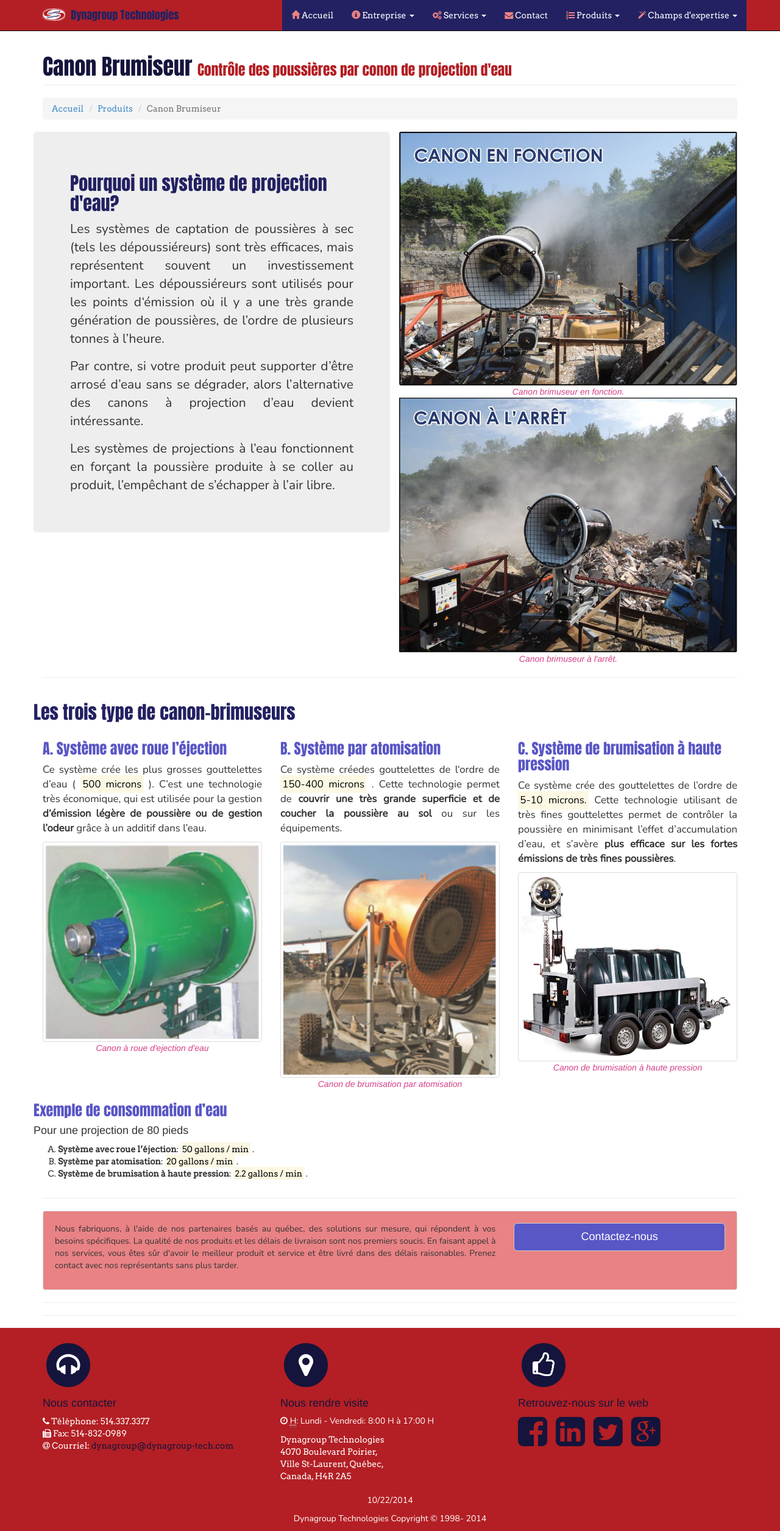
After one commit to amaynut/Dyna-modern-business, a PHP site: page /canon-brumisation.php in a window 1280 px wide. The commit adds this page. Shown: the whole page at 61% size. Run offline with PHP 8.4, Linux system fonts and the light colour scheme.

Commit message:
- Rubrique Produits:        - Page canon-brumisation

```diff
--- a/a_propos.php
+++ b/a_propos.php
@@ -57,7 +57,7 @@ include_once("./partials/menu.inc");
 <!-- Intro Content -->
 <div class="row">
     <div class="col-md-6">
-        <img class="img-responsive" src="http://lorempixel.com/750/450/business" alt="">
+        <img class="img-responsive" src="images/Dyna_GoogleStreetView.png" alt="">
     </div>
     <div class="col-md-6">
         <h2>A propos de Dynagroup Technologies</h2>
--- /dev/null
+++ b/canon-brumisation.php
@@ -0,0 +1,200 @@
+<!DOCTYPE html>
+<html lang="en">
+
+<head>
+
+    <meta charset="utf-8">
+    <meta http-equiv="X-UA-Compatible" content="IE=edge">
+    <meta name="viewport" content="width=device-width, initial-scale=1">
+    <meta name="description" content="">
+    <meta name="author" content="">
+
+    <title>Modern Business - Start Bootstrap Template</title>
+
+    <!-- Bootstrap Core CSS -->
+    <link href="css/bootstrap.min.css" rel="stylesheet">
+
+    <!-- Custom CSS -->
+    <link href="css/dyna-style.css" rel="stylesheet">
+
+    <!-- Custom Fonts -->
+    <link href="font-awesome-4.2.0/css/font-awesome.min.css" rel="stylesheet" type="text/css">
+
+    <!-- HTML5 Shim and Respond.js IE8 support of HTML5 elements and media queries -->
+    <!-- WARNING: Respond.js doesn't work if you view the page via file:// -->
+    <!--[if lt IE 9]>
+    <script src="https://oss.maxcdn.com/libs/html5shiv/3.7.0/html5shiv.js"></script>
+    <script src="https://oss.maxcdn.com/libs/respond.js/1.4.2/respond.min.js"></script>
+    <![endif]-->
+
+</head>
+
+<body id="page-brumisation">
+<?php
+//Navigation
+include_once("./partials/menu.inc");
+?>
+
+<!-- Page Content -->
+<div class="container">
+
+    <!-- Page Heading/Breadcrumbs -->
+    <div class="row">
+        <div class="col-lg-12">
+            <h1 class="page-header">Canon Brumiseur
+                <small> Contrôle des poussières par conon de projection d'eau</small>
+            </h1>
+            <ol class="breadcrumb">
+                <li><a href="index.php">Accueil</a>
+                </li>
+                <li><a href="#">Produits</a>
+                </li>
+                <li class="active">Canon Brumiseur</li>
+            </ol>
+        </div>
+    </div>
+    <!-- /.row -->
+
+    <!-- Intro Content Canon à roue d'ejection d'eau-->
+    <div class="row">
+        <div class="col-md-6 jumbotron">
+            <h2>Pourquoi un système de projection d'eau?</h2>
+
+            <p> Les systèmes de captation de poussières à sec (tels les dépoussiéreurs) sont très efficaces, mais
+                représentent souvent un investissement important. Les dépoussiéreurs sont utilisés pour les points
+                d‘émission où il y a une très grande génération de poussières, de l’ordre de plusieurs tonnes à l’heure.
+            </p>
+
+            <p>Par contre, si votre produit peut supporter d’être arrosé d’eau sans se dégrader, alors l’alternative des
+                canons à projection d’eau devient intéressante.</p>
+
+            <p>Les systèmes de projections à l’eau fonctionnent en forçant la poussière produite à se coller au produit,
+                l’empêchant de s’échapper à l’air libre.</p>
+        </div>
+        <div class="col-md-6">
+            <figure>
+                <img class="img-responsive" src="images/products/canon-brumiseur-en-fonction.jpg" alt="">
+                <figcaption>Canon brimuseur en fonction.</figcaption>
+            </figure>
+            <figure>
+                <img class="img-responsive" src="images/products/canon-brumiseur-arret.jpg" alt="">
+                <figcaption>Canon brimuseur à l'arrêt.</figcaption>
+            </figure>
+        </div>
+    </div>
+    <hr/>
+    <!-- /.row -->
+
+    <!-- Type de brimiseurs-->
+    <div class="row" id="type-brimuseurs">
+        <h2>Les trois type de canon-brimuseurs</h2>
+
+        <div class="col-md-4">
+            <h3>A. Système avec roue l’éjection</h3>
+
+            <p>Ce système crée les plus grosses gouttelettes d’eau (
+                <mark>500 microns</mark>
+                ). C’est
+                une technologie très économique, qui est utilisée pour la gestion <strong>d‘émission légère de
+                    poussière ou de
+                    gestion l’odeur</strong> grâce à un additif dans l’eau.
+            </p>
+            <figure>
+                <img class="img-responsive img-thumbnail" src="images/products/canon-a-roue-d-ejection.png"
+                     alt=""/>
+                <figcaption>
+                    Canon à roue d'ejection d'eau
+                </figcaption>
+            </figure>
+        </div>
+        <div class="col-md-4">
+            <h3>B. Système par atomisation</h3>
+
+            <p> Ce système créedes gouttelettes de l‘ordre de
+                <mark> 150-400 microns</mark>
+                . Cette
+                technologie permet de <strong>couvrir une très grande superficie et de coucher la poussière au
+                    sol</strong> ou sur les
+                équipements.
+            </p>
+            <figure>
+                <img class="img-responsive img-thumbnail" src="images/products/canon-a-atomisation.png"
+                     alt=""/>
+                <figcaption>Canon de brumisation par atomisation</figcaption>
+            </figure>
+
+        </div>
+        <div class="col-md-4">
+            <h3>C. Système de brumisation à haute pression</h3>
+
+            <p> Ce système crée des gouttelettes de l’ordre de
+                <mark>5-10 microns.</mark>
+                Cette technologie utilisant de très fines gouttelettes permet de contrôler la poussière en
+                minimisant l’effet d’accumulation d’eau, et s’avère <strong> plus efficace sur les fortes
+                    émissions de
+                    très fines poussières</strong>.
+            </p>
+            <figure>
+                <img class="img-responsive img-thumbnail"
+                     src="images/products/canon-a-brumiseur-haute-pression.jpg" alt=""/>
+                <figcaption>
+                    Canon de brumisation à haute pression
+                </figcaption>
+            </figure>
+        </div>
+    </div>
+    <div class="row">
+        <h3>Exemple de consommation d’eau </h3>
+        <h4>Pour une projection de 80 pieds</h4>
+        <ol>
+            <li><b>Système avec roue l’éjection</b>:
+                <mark>50 gallons / min</mark>
+                .
+            </li>
+            <li><b>Système par atomisation</b>:
+                <mark>20 gallons / min</mark>
+                .
+            </li>
+            <li><b>Système de brumisation à haute pression</b>:
+                <mark>2.2 gallons / min</mark>
+                .
+            </li
+        </ol>
+
+
+    </div>
+    <hr/>
+    <!-- /.row -->
+    <!-- Call to Action Section -->
+    <div class="well" id="call-to-action">
+        <div class="row">
+            <div class="col-md-8">
+                <p>Nous fabriquons, à l'aide de nos partenaires basés au québec, des solutions
+                    sur mesure, qui répondent à vos besoins spécifiques. La qualité de nos produits
+                    et les délais de livraison sont nos premiers soucis. En faisant appel à nos
+                    services, vous êtes sûr d'avoir le meilleur produit et service et être livré
+                    dans des délais raisonables. Prenez contact avec nos représentants sans plus tarder.</p>
+            </div>
+            <div class="col-md-4">
+                <a class="btn btn-lg btn-default btn-block" href="contact.php">Contactez-nous</a>
+            </div>
+        </div>
+    </div>
+    <hr>
+
+    <hr>
+</div>
+<!-- /.container -->
+<!-- footer-->
+<?php
+include_once("./partials/footer.inc");
+?>
+<!-- jQuery Version 1.11.0 -->
+<script src="js/jquery-1.11.0.js"></script>
+
+<!-- Bootstrap Core JavaScript -->
+<script src="js/bootstrap.min.js"></script>
+
+</body>
+
+</html>
--- a/css/dyna-style.css
+++ b/css/dyna-style.css
@@ -16,6 +16,17 @@
 }
 .container h1 {
   font-family: 'Anton', sans-serif;
+    color: #15143c;
+}
+
+.container h2 {
+    font-family: 'Anton', sans-serif;
+    color: #232162;
+}
+
+.container h3 {
+    font-family: 'Anton', sans-serif;
+    color: #5956c6;
 }
 .container p.text-big {
   font-size: 150%;
@@ -427,3 +438,16 @@ figcaption {
 .fa-li {
   color: #d64086;
 }
+
+/*Page canon brumiseurs*/
+div#type-brimuseurs p {
+    font-size: 120%;
+}
+
+div#type-brimuseurs img {
+    width: 100%;
+}
+
+body#page-brumisation ol {
+    list-style: upper-latin;
+}
--- a/cyclone.php
+++ b/cyclone.php
@@ -172,7 +172,6 @@ include_once("./partials/menu.inc");
 
         </div>
     </div>
-
     <!-- /.row -->
     <!-- Call to Action Section -->
     <div class="well" id="call-to-action">
--- a/fluidisation.php
+++ b/fluidisation.php
@@ -60,7 +60,7 @@ include_once("./partials/menu.inc");
     <div class="row">
         <div class="col-md-6">
             <figure>
-                <img class="img-responsive" src="images/products/systeme_fluidisation.jpg" alt="">
+                <img width="100%" class="img-responsive" src="images/products/systeme_fluidisation.png" alt="">
             </figure>
         </div>
         <div class="col-md-6 jumbotron">
--- a/partials/menu.inc
+++ b/partials/menu.inc
@@ -59,7 +59,7 @@
                             <a href="fluidisation.php">Fluidisation</a>
                         </li>
                         <li>
-                            <a href="canon-bruimisation.php">Canon bruimisation</a>
+                            <a href="canon-brumisation.php">Canon brumisation</a>
                         </li>
                         <li>
                             <a href="capture-a-la-source.php">Capture à la source</a>
--- a/sass/_typography.scss
+++ b/sass/_typography.scss
@@ -10,6 +10,15 @@
   }
   h1 {
     font-family: 'Anton', sans-serif;
+    color: $dyna_dark_blue;
+  }
+  h2 {
+    font-family: 'Anton', sans-serif;
+    color: $dyna_blue;
+  }
+  h3 {
+    font-family: 'Anton', sans-serif;
+    color: $dyna_light_blue;
   }
   p.text-big {
     font-size: 150%;
--- a/sass/dyna-style.scss
+++ b/sass/dyna-style.scss
@@ -139,3 +139,19 @@ figcaption {
 .fa-li {
   color: $dyna_blue + $dyna_red;
 }
+
+/*Page canon brumiseurs*/
+div#type-brimuseurs {
+  p {
+    font-size: 120%;
+  }
+  img {
+    width: 100%;
+  }
+}
+
+body#page-brumisation {
+  ol {
+    list-style: upper-latin;
+  }
+}
```
Also changed, not shown: .htaccess, images/products/canon-a-atomisation.png (added), images/products/canon-a-brumiseur-haute-pression.jpg (added), images/products/canon-a-roue-d-ejection.png (added), images/products/canon-brumiseur-arret.jpg (added), images/products/canon-brumiseur-en-fonction.jpg (added), images/products/systeme_fluidisation.jpg (deleted), images/products/systeme_fluidisation.png (added), 1 other file.
